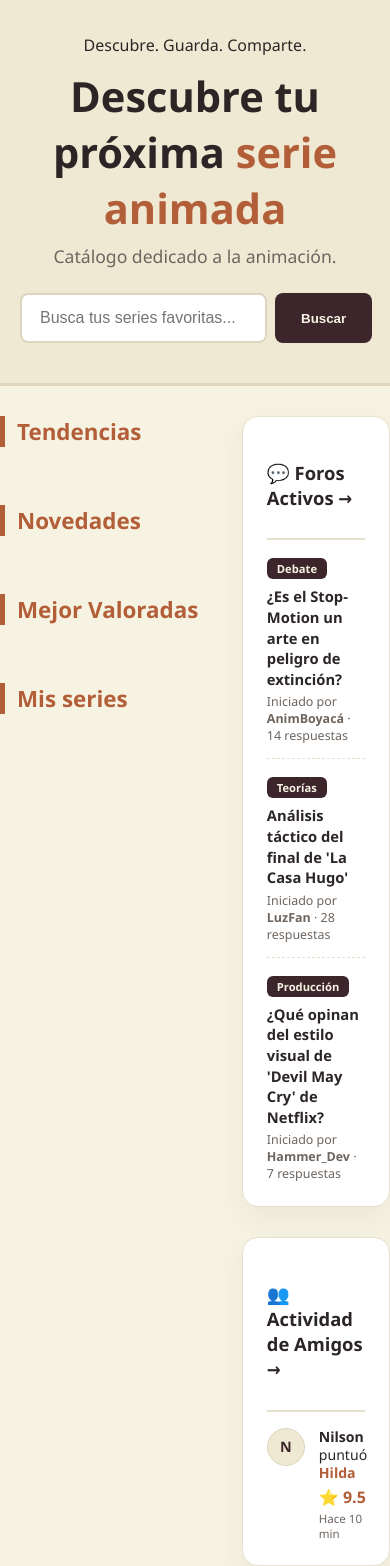
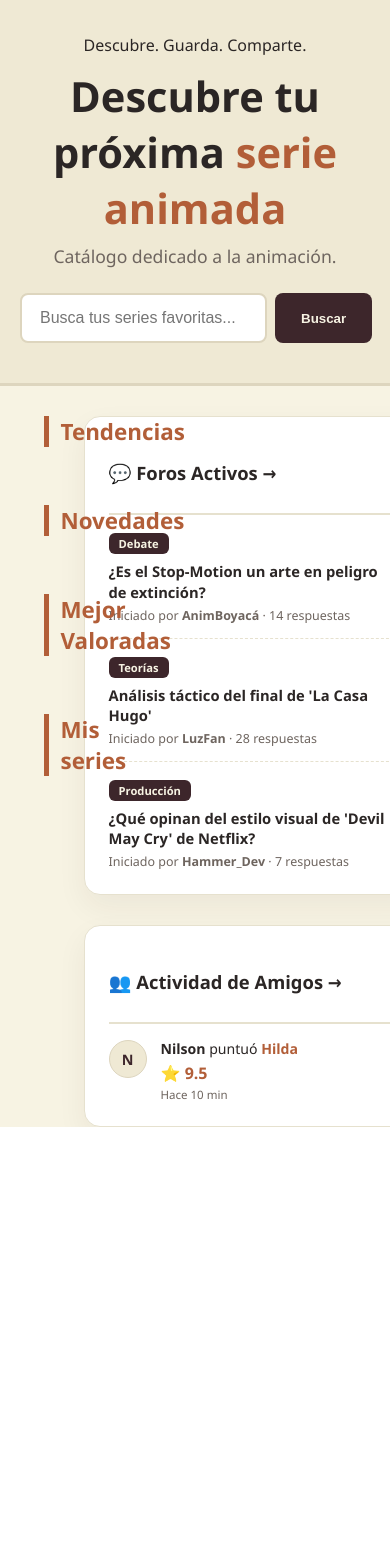
Before and after one commit to 01Hammer/crimitoons, a Django app: page / in a window 390 px wide. Shown: the part 85-1651 px from the top of the page. After the commit the page ends 1212 px from the top, so only its background shows below. Run offline with Django 5.2, Linux system fonts and the light colour scheme; data that the repository does not hold is empty.

Commit message:
Refactor CSS for layout and responsiveness

```diff
--- a/series/static/series/index.css
+++ b/series/static/series/index.css
@@ -19,8 +19,10 @@ a {
 a:hover { color: #E6A15C; }
 
 .contenedor-landing-ancho {
-    max-width: 1440px;
-    margin: 0 auto;;
+    width: 90%;             /* Ocupa el 90% de la pantalla para dejar 5% a cada lado */
+    max-width: 1320px;       /* Límite máximo para que en pantallas ultra grandes no se desparrame */
+    margin: 0 auto;         /* Centra todo el bloque en la pantalla */
+    padding: 0 1.5rem;       /* Espaciado interno de seguridad */
     box-sizing: border-box;
 }
 
@@ -49,9 +51,24 @@ a:hover { color: #E6A15C; }
 /* ==========================================================================
    3. ARQUITECTURA ASIMÉTRICA
    ========================================================================== */
+.panel-dos-columnas-asimetrico {
+    display: flex;
+    justify-content: space-between;
+    gap: 32px;              /* Espacio cómodo entre la columna principal y la barra social */
+    width: 100%;
+}
 .panel-dos-columnas-asimetrico { display: flex; justify-content: space-between; gap: 40px; width: 100%; }
-.columna-izquierda-visual { flex: 62; max-width: 62%; }
-.columna-derecha-social { flex: 38; max-width: 38%; display: flex; flex-direction: column; gap: 30px; }
+.columna-izquierda-visual {
+    flex: 1;
+    min-width: 0;           /* Obligatorio: evita que el carrusel desborde el ancho permitido */
+}
+.columna-derecha-social {
+    width: 340px;           /* Le damos un ancho fijo y elegante a la barra social */
+    flex-shrink: 0;
+    display: flex;
+    flex-direction: column;
+    gap: 30px;
+}
 
 /* ==========================================================================
    4. VITRINAS Y PANEL DE DETALLES LATERAL (DERECHO)
```
